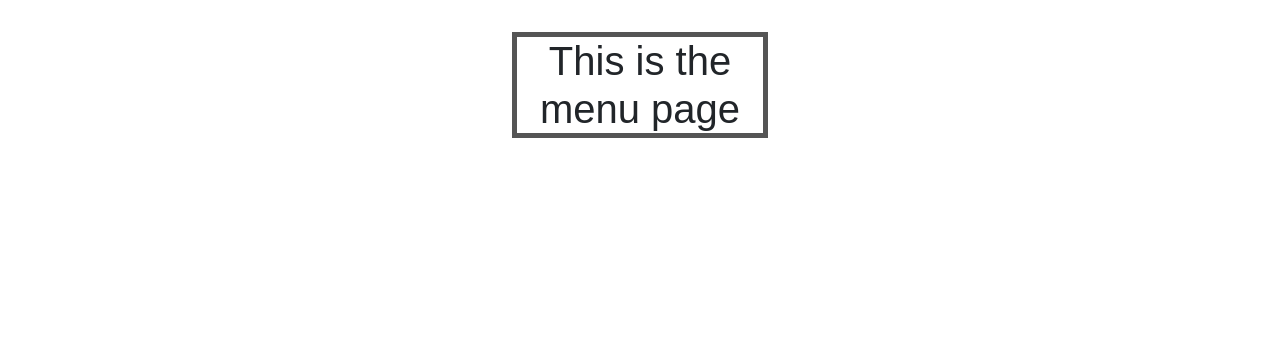
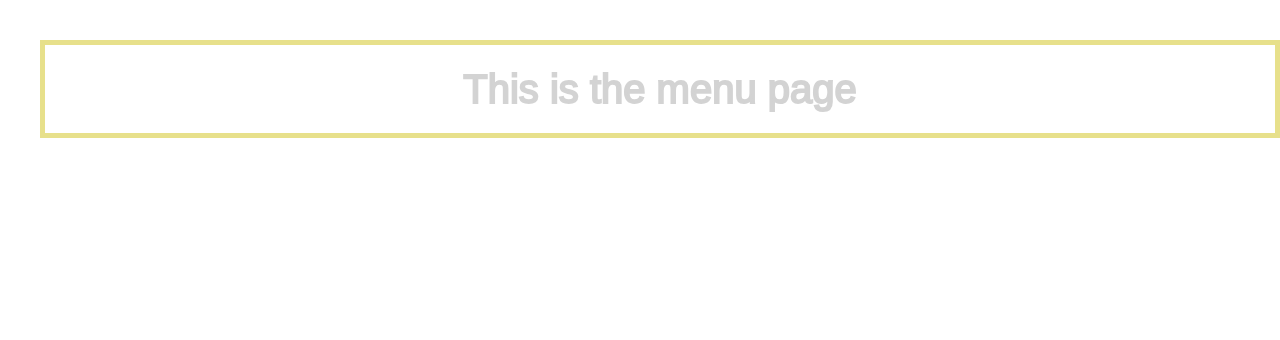
Before and after one commit to douglas86/ci-project4-restaurant-booking-system, a Django app: page /menu/ in a window 1280 px wide. Shown: the part 166-506 px from the top of the page. Run offline with Django 5.2, Linux system fonts and the light colour scheme; some web fonts are replaced.

Commit message:
added a stroke effect to my heading

```diff
--- a/static/css/styles.css
+++ b/static/css/styles.css
@@ -5,13 +5,18 @@ body {
     min-height: 100vh;
 }
 h1 {
-    width: 20%;
+    justify-content: center;
     text-align: center;
-    margin: 2rem auto;
+    vertical-align: middle;
+    padding: 0.5em;
+    margin-top: 1em;
+    margin-left: 1em;
     font-family: "Protest Revolution", sans-serif;
     font-weight: 400;
     font-style: normal;
-    border: 5px solid #555;
+    border: 5px solid #E7E08B;
+    color: #D3D3D3;
+    -webkit-text-stroke-width: 2px;
 }
 p {
     text-align: center;
@@ -77,6 +82,14 @@ p {
 }
 
 /*main*/
+/*title*/
+.heading {
+    display: flex;
+    justify-content: left;
+    align-items: flex-start;
+    width: 20em;
+    height: 5em;
+}
 /*forms*/
 form {
     padding: 2em;
--- a/templates/home/index.html
+++ b/templates/home/index.html
@@ -1,5 +1,7 @@
 {% extends 'base.html' %}
 
 {% block content %}
-    <h1>Culinary Haven</h1>
+    <div class="heading">
+        <h1>Culinary Haven</h1>
+    </div>
 {% endblock content %}
```
